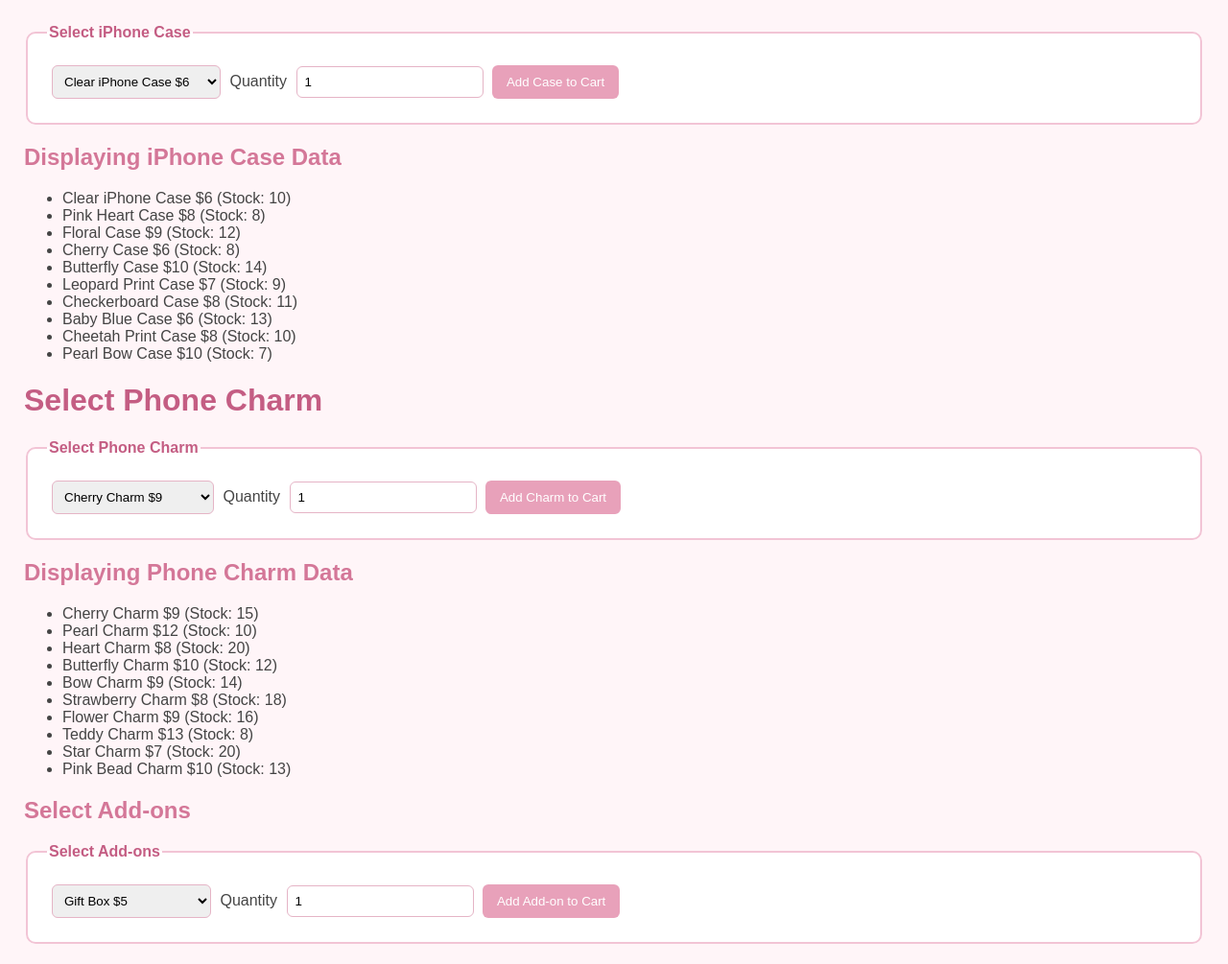
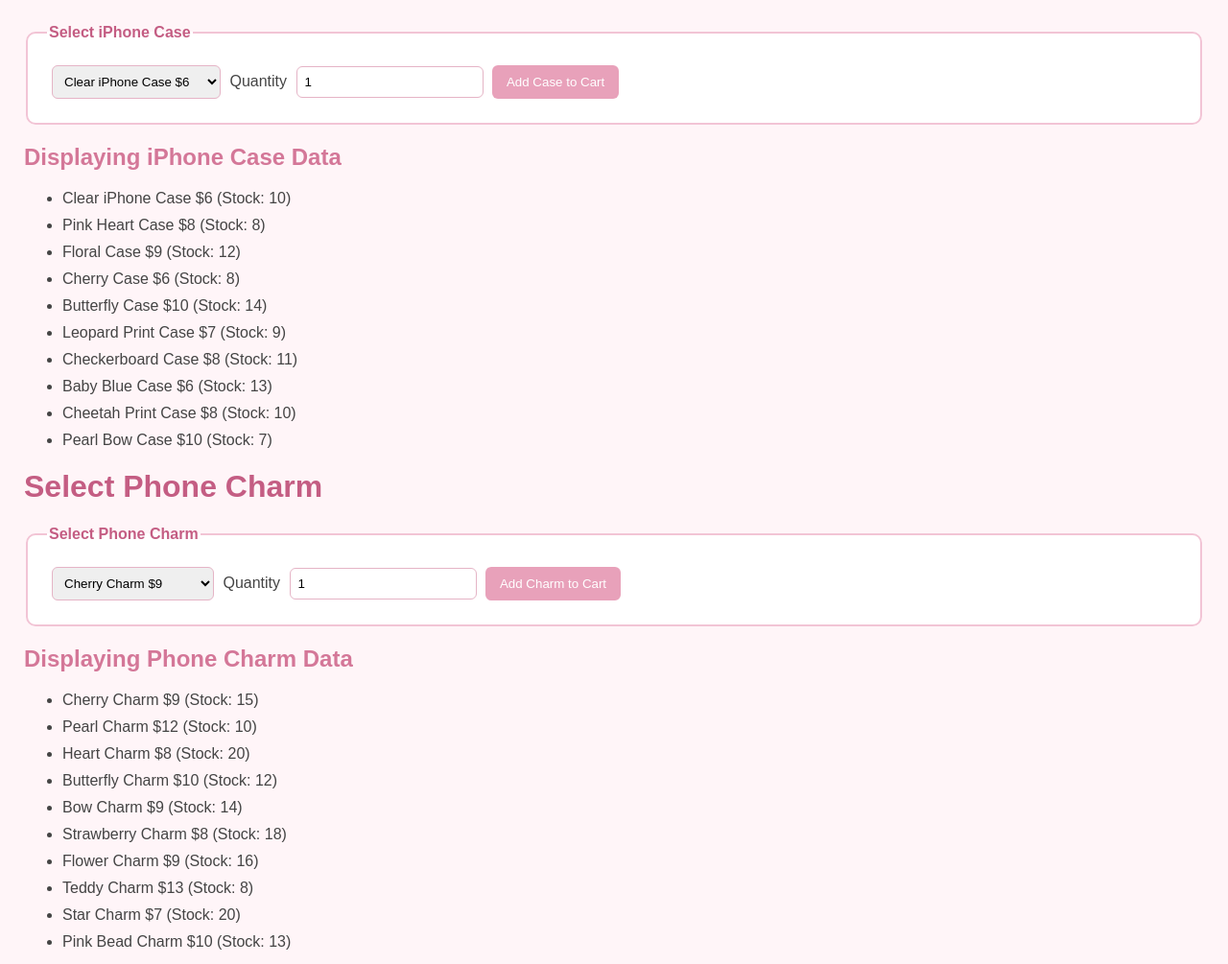
Before and after one commit to gursimrran/AS91896---AS91897--asses, a Flask app: page / in a window 1280 px wide. Shown: the top 1005 px of the page at 96% size. Run offline with Flask 3, Linux system fonts and the light colour scheme.

Commit message:
Added spacing between product list items.

```diff
--- a/static/css/style.css
+++ b/static/css/style.css
@@ -48,3 +48,7 @@ button {
 button:hover {
     background-color: #c45d83;
 }
+
+li {
+    margin-bottom: 10px;
+}
```
